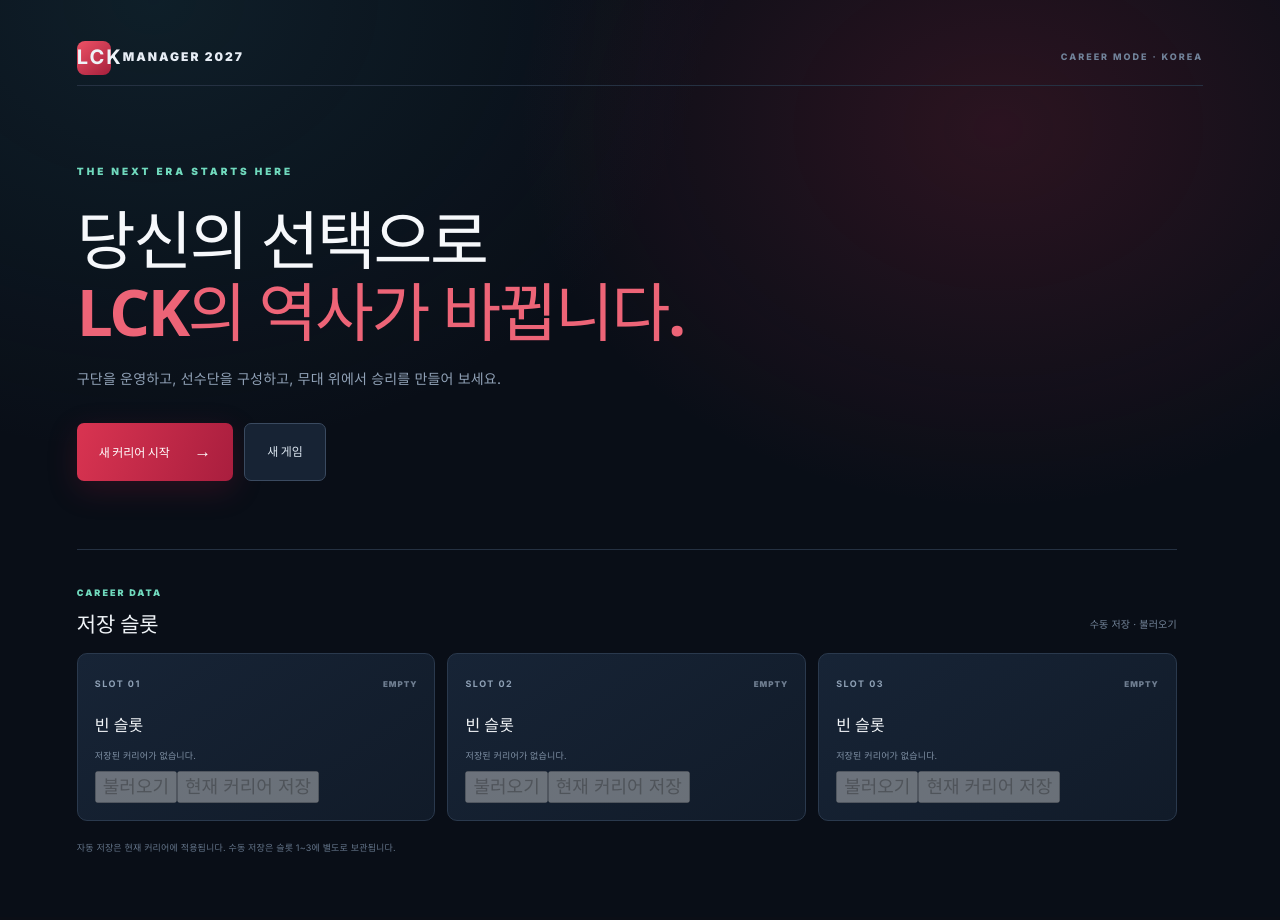
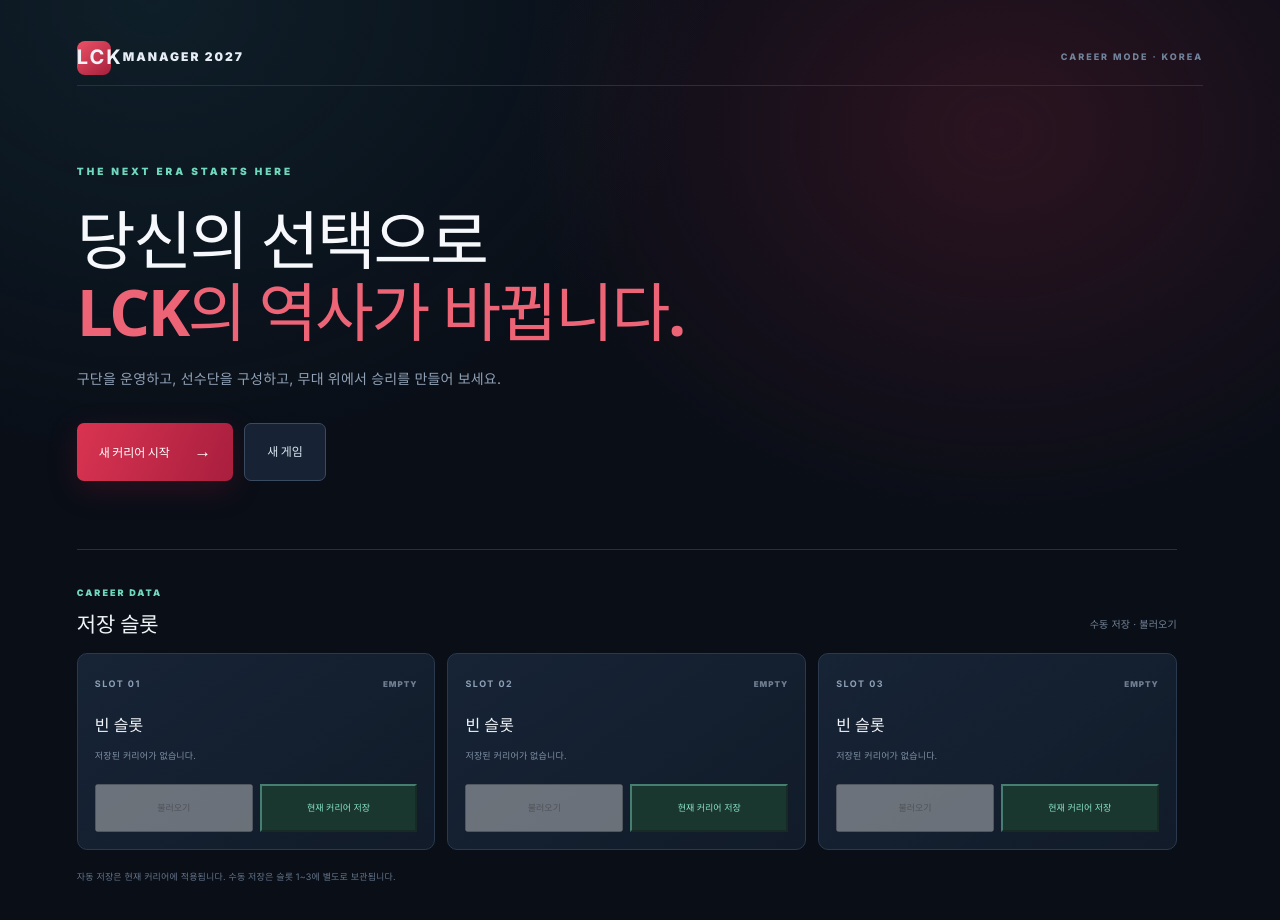
Before and after one commit to 263108-blip/lck-manager, a React (Vite) app: page / in a window 1280 px wide. Shown: the top 920 px of the page. Built offline with nearby package versions, Linux system fonts and the light colour scheme.

Commit message:
Finish save slot interface styling

```diff
--- a/src/App.css
+++ b/src/App.css
@@ -326,3 +326,11 @@ body{min-width:320px;background:#090d15}
 .lobby-footnote{margin-top:14px;color:#65768b;font-size:9px}
 @media(max-width:800px){.sidebar{width:190px;flex-basis:190px}.content{padding:22px 18px}.topbar{padding:0 18px}.lobby-slots{grid-template-columns:1fr}.lobby-hero{padding:58px 0 48px}}
 @media(max-width:560px){.app{display:block}.sidebar{width:100%;min-height:auto;padding:12px}.sidebar nav{grid-template-columns:repeat(2,minmax(0,1fr));max-height:230px;overflow:auto}.sidebar-bottom{margin-top:12px}.topbar{height:auto;min-height:64px;gap:10px;flex-wrap:wrap;padding:12px}.topbar-actions{flex-wrap:wrap}.profile{display:none}.lobby-actions{flex-wrap:wrap}.lobby-actions button{flex:1}.lobby-build{font-size:7px}}
+
+
+.lobby-slot-actions{display:grid;grid-template-columns:1fr 1fr;gap:7px;margin-top:13px}
+.lobby-slot-actions>button{margin:0;padding:9px 5px;font-size:9px}
+.lobby-slot-actions .slot-save-button{border-color:#477e72;background:#19362f;color:#8ce6c9}
+.lobby-save-notice{margin-top:12px;padding:9px 12px;border:1px solid #477e72;border-radius:6px;background:#17332e;color:#9aecd3;font-size:10px}
+.topbar-actions button:hover,.nav-item:hover,.lobby-slot>button:not(:disabled):hover{filter:brightness(1.16)}
+@media(max-width:520px){.lobby-slot-actions{grid-template-columns:1fr 1fr}}
```
